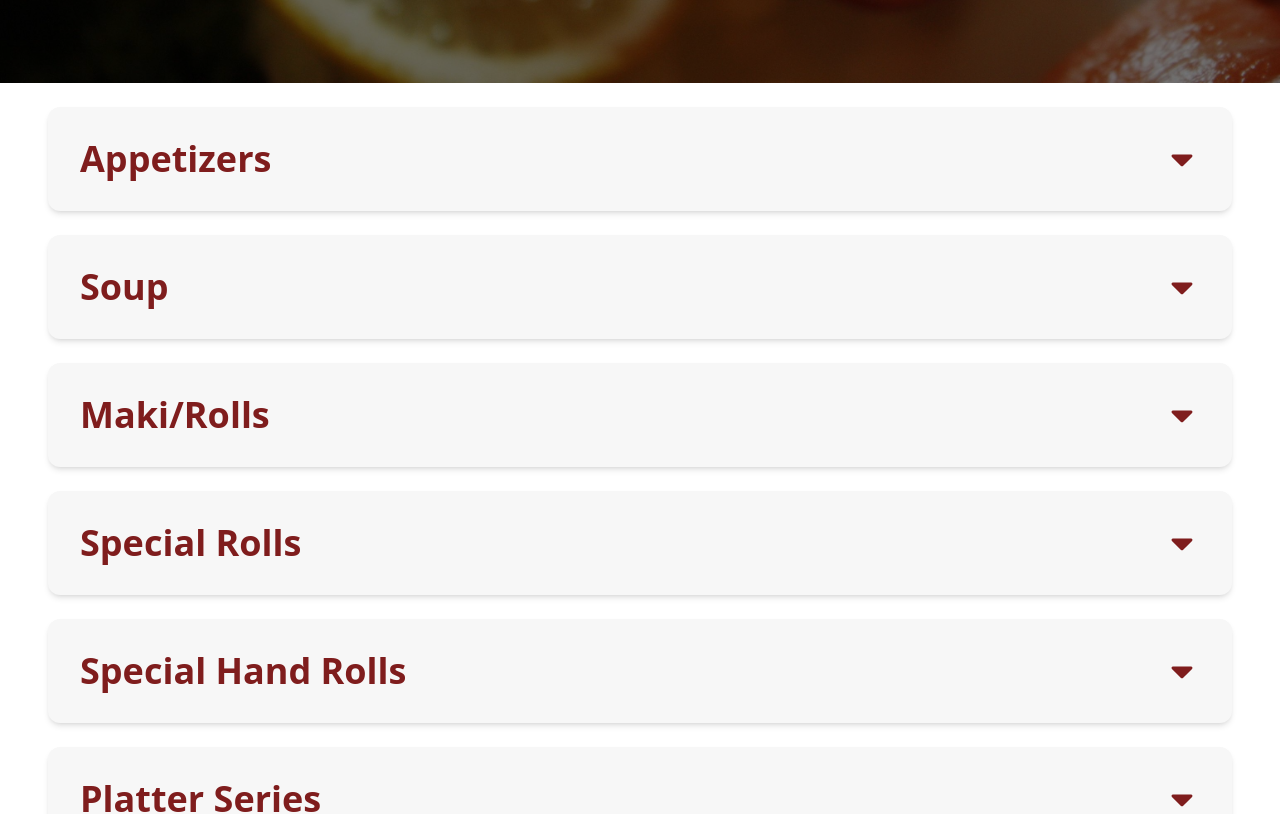
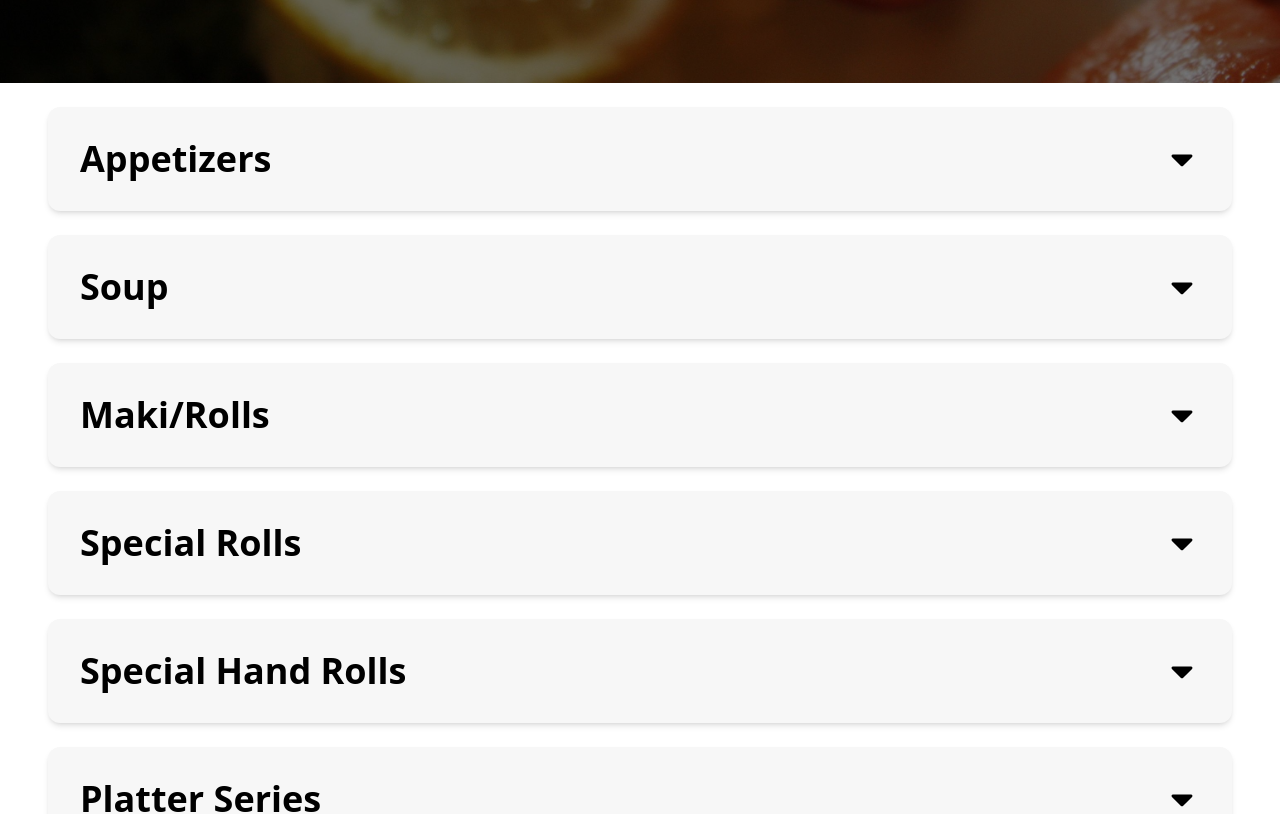
Before and after one commit to Cosmodocus/kaiyo-sushi-website, a React (Vite) app: page /menu in a window 1280 px wide. Shown: the part 1020-1834 px from the top of the page. Built offline with nearby package versions, Linux system fonts and the light colour scheme.

Commit message:
added hover text animation to  dropdown menus in menu pages

```diff
--- a/src/Components/Menu.jsx
+++ b/src/Components/Menu.jsx
@@ -20,7 +20,7 @@ const Menu = () => {
 				>
 					<h1
 						onClick={() => handleSelected(category.category)}
-						className='md:text-4xl text-2xl text-red-900 font-bold cursor-pointer flex justify-between items-center'
+						className='md:text-4xl text-2xl hover:text-red-900 font-bold cursor-pointer flex justify-between items-center'
 					>
 						{category.category}{' '}
 						{selected === category.category ? <FaCaretUp /> : <FaCaretDown />}
```
